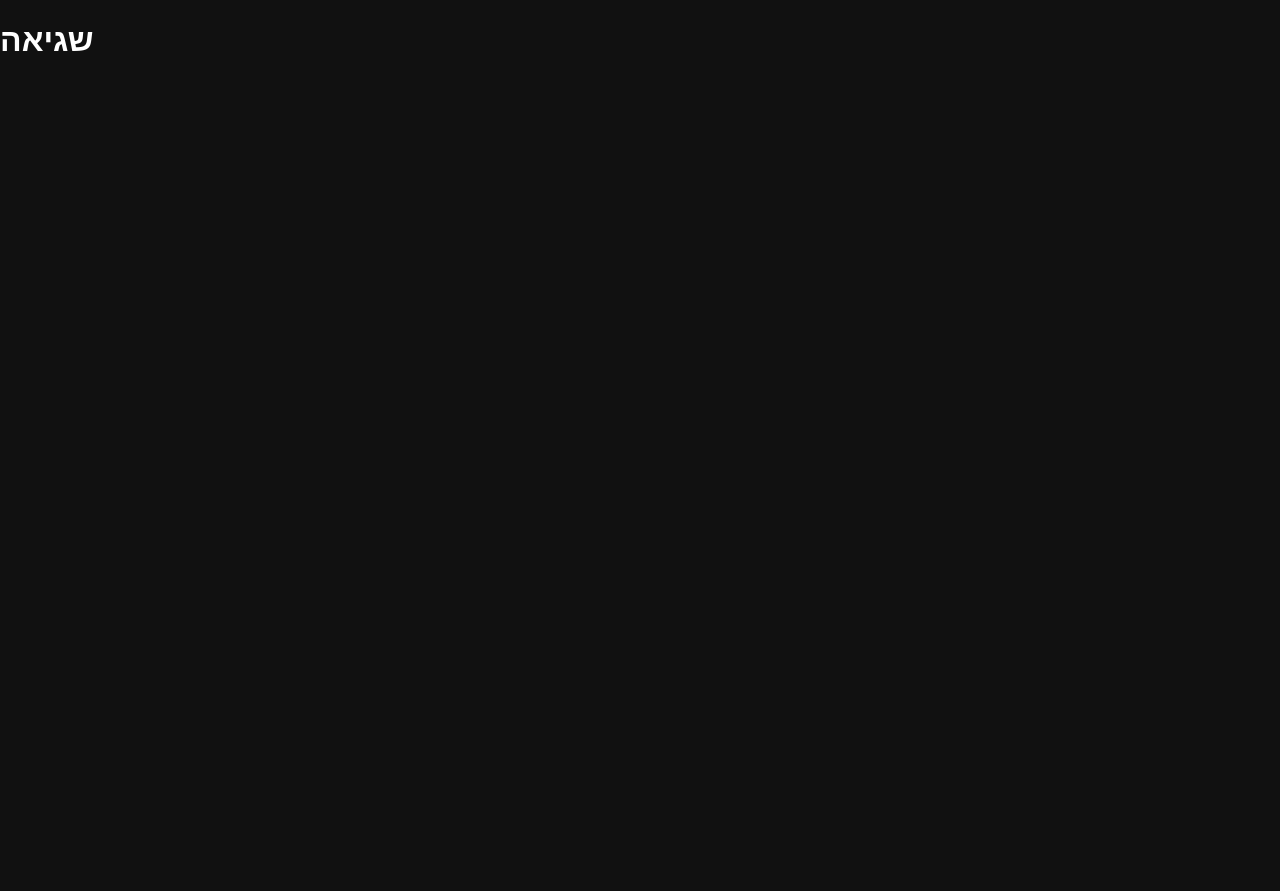
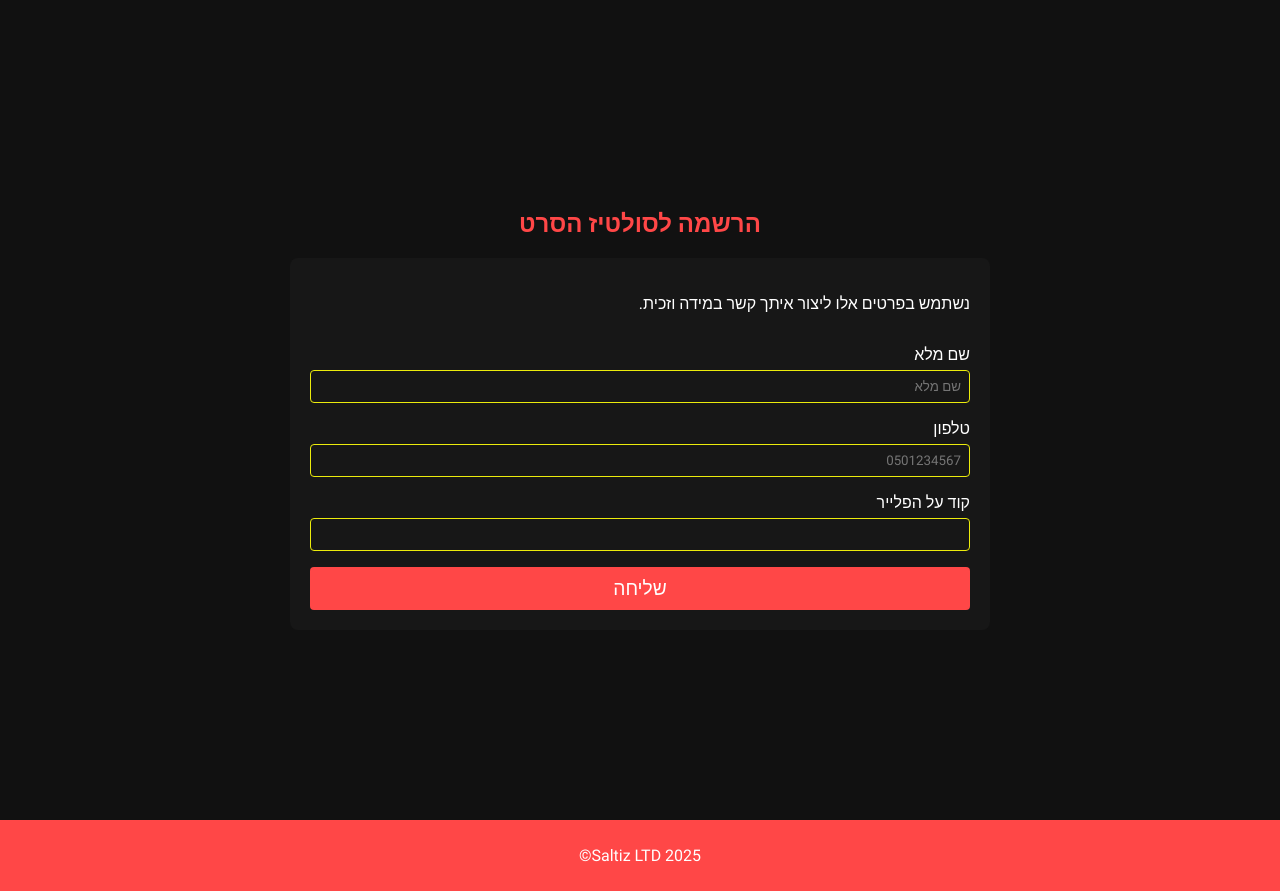
Before and after one commit to homericentertainment/general, a React (Vite) app: page /register-movie in a window 1280 px wide. Before the commit this address had no page. Before the commit the page ends 800 px from the top, so only its background shows below. Built offline with nearby package versions, Linux system fonts and the light colour scheme; a web font is replaced by a local one.

Commit message:
register movie

```diff
--- a/src/App.jsx
+++ b/src/App.jsx
@@ -7,6 +7,7 @@ import TreasureHunt from './pages/treasure-hunt.jsx'
 import SalstarsBot from './pages/salstars-bot.jsx'
 import Bots from './pages/bots.jsx'
 import Movie from './pages/movie.jsx'
+import RegisterMovie from './pages/register-movie.jsx'
 
 // components
 import { Footer } from './components/footer.jsx'
@@ -18,7 +19,7 @@ function App() {
       path: '/',
       element: <section>
         <div className='main'>
-            <Outlet />
+          <Outlet />
         </div>
         <Footer />
       </section>,
@@ -28,6 +29,7 @@ function App() {
         { path: 'salstars-bot', element: <SalstarsBot /> },
         { path: 'bots', element: <Bots /> },
         { path: 'movie', element: <Movie /> },
+        { path: 'register-movie', element: <RegisterMovie /> },
         { path: '/', element: <Home /> },
       ],
     },
--- /dev/null
+++ b/src/pages/register-movie.jsx
@@ -0,0 +1,101 @@
+import { useState, useEffect } from "react"
+import { server } from '../services/http'
+const link = 'https://discover.ticketmaster.co.il/event/sol25'
+
+export default function RegisterMovie() {
+    const [formData, setFormData] = useState({
+        name: "",
+        phone: "",
+        code: "",
+    })
+
+    const [submitted, setSubmitted] = useState(false)
+
+    useEffect(() => {
+        document.title = 'סולטיז | הרשמה לסרט'
+    }, [])
+
+    const handleChange = (e) => {
+        const { name, value } = e.target
+        setFormData((prev) => ({ ...prev, [name]: value }))
+    }
+
+    const handleSubmit = async (e) => {
+        e.preventDefault()
+        try {
+            if (formData.name.length > 20) return alert("שם מלא חובה וצריך להכיל עד 20 תווים")
+            if (formData.phone.length !== 10) return alert("טלפון חובה וצריך להכיל 10 ספרות")
+            if (formData.code.length > 30) return alert("קוד לא תקין")
+            await server.post('handle-movie/register', formData)
+            setSubmitted(true)
+        }
+        catch (error) {
+            alert("שגיאה בשליחת הטופס, אנא נסו שנית מאוחר יותר")
+            console.error(error)
+        }
+    }
+
+    const share = () => {
+        const message = `
+היי לכולם!
+הצטרפו אלי במופע הכי מטורף שהסולטיז עשו עד היום!
+לינק לקניית כרטיסים: ${link}
+קוד הנחה : ${formData.code}
+נתראה שם!`
+        navigator.clipboard.writeText(message)
+    }
+
+    if (submitted)
+        return <div className="r-wrapper">
+            <h1>הטופס נשלח בהצלחה!</h1>
+            <button onClick={share}>לשיתוף הלינק עם חברים</button>
+        </div>
+
+    return (
+        <div className="r-wrapper">
+            <h1>הרשמה לסולטיז הסרט</h1>
+            <form className="user-form" onSubmit={handleSubmit}>
+                <p>נשתמש בפרטים אלו ליצור איתך קשר במידה וזכית.</p>
+                <div className="form-field">
+                    <label htmlFor="name">שם מלא</label>
+                    <input
+                        id="name"
+                        name="name"
+                        value={formData.name}
+                        onChange={handleChange}
+                        required
+                        placeholder="שם מלא"
+                    />
+                </div>
+
+                <div className="form-field">
+                    <label htmlFor="phone">טלפון</label>
+                    <input
+                        id="phone"
+                        name="phone"
+                        type="tel"
+                        value={formData.phone}
+                        onChange={handleChange}
+                        required
+                        placeholder="0501234567"
+                    />
+                </div>
+
+                <div className="form-field">
+                    <label htmlFor="code">קוד על הפלייר</label>
+                    <input
+                        id="code"
+                        name="code"
+                        value={formData.code}
+                        onChange={handleChange}
+                        required
+                    />
+                </div>
+
+                <button type="submit" className="submit-btn">
+                    שליחה
+                </button>
+            </form>
+        </div>
+    )
+}
--- a/src/services/http.js
+++ b/src/services/http.js
@@ -1,8 +1,8 @@
 import Axios from 'axios'
 
 const BASE_URL = process.env.NODE_ENV === 'production' ?
-    'https://api.example.com/'
-    : 'http://localhost:3030/'
+    'https://server.pikme.tv/'
+    : 'http://localhost:3029/'
 
 
 var axios = Axios.create({
@@ -29,7 +29,7 @@ async function serverCall(endpoint, method = 'GET', data = null, signal = null)
         const res = await axios({
             url: `${BASE_URL}${endpoint}`,
             method,
-            data: method === 'GET' ? data : null,
+            data: method !== 'GET' ? data : null,
             params: method === 'GET' ? data : null,
             signal
         })
--- a/src/style/base/_variables.scss
+++ b/src/style/base/_variables.scss
@@ -3,6 +3,7 @@ $mobile : 700px;
 $background1: #111111;
 $background2: #0D1533;
 $cta: #487CFC;
+$black: #171717;
 $white: #ffffff;
 $textOff: #b8b8b8;
 $yellow: #F37F13;
--- a/src/style/main.scss
+++ b/src/style/main.scss
@@ -7,6 +7,7 @@
 
 //pages
 @import "/src/style/pages/home";
+@import "/src/style/pages/register-movie";
 
 //components
 @import "/src/style/components/footer";
--- /dev/null
+++ b/src/style/pages/register-movie.scss
@@ -0,0 +1,70 @@
+.r-wrapper {
+    @include flex(0, center, center, column);
+    height: calc(100vh);
+
+    h1 {
+        color: $red;
+    }
+
+    button {
+        @include button($color: $yellow, $bg: $red, $padding: 10px 20px, $border-radius: 4px, $font-size: 1.2rem);
+        transition: all 0.3s ease;
+    }
+
+    button:hover {
+        transform: scale(1.05);
+        background: darken($red, 5%);
+    }
+}
+
+.user-form {
+    background: $black;
+    padding: 20px;
+    border-radius: 8px;
+    color: $white;
+    width: 100%;
+    max-width: 700px;
+    display: flex;
+    flex-direction: column;
+    gap: 16px;
+
+    .form-field {
+        display: flex;
+        flex-direction: column;
+
+        label {
+            margin-bottom: 6px;
+        }
+
+        input {
+            padding: 8px;
+            border-radius: 4px;
+            border: 1px solid $yellow;
+            background: transparent;
+            color: $white;
+            text-align: right;
+        }
+    }
+
+    .submit-btn {
+        padding: 10px;
+        background: $red;
+        color: $white;
+        border: none;
+        border-radius: 4px;
+        cursor: pointer;
+
+        &:hover {
+            background: lighten($red, 10%);
+        }
+    }
+}
+
+.success-message {
+    background: $black;
+    color: $yellow;
+    padding: 20px;
+    border-radius: 8px;
+    width: 300px;
+    text-align: center;
+}
```
